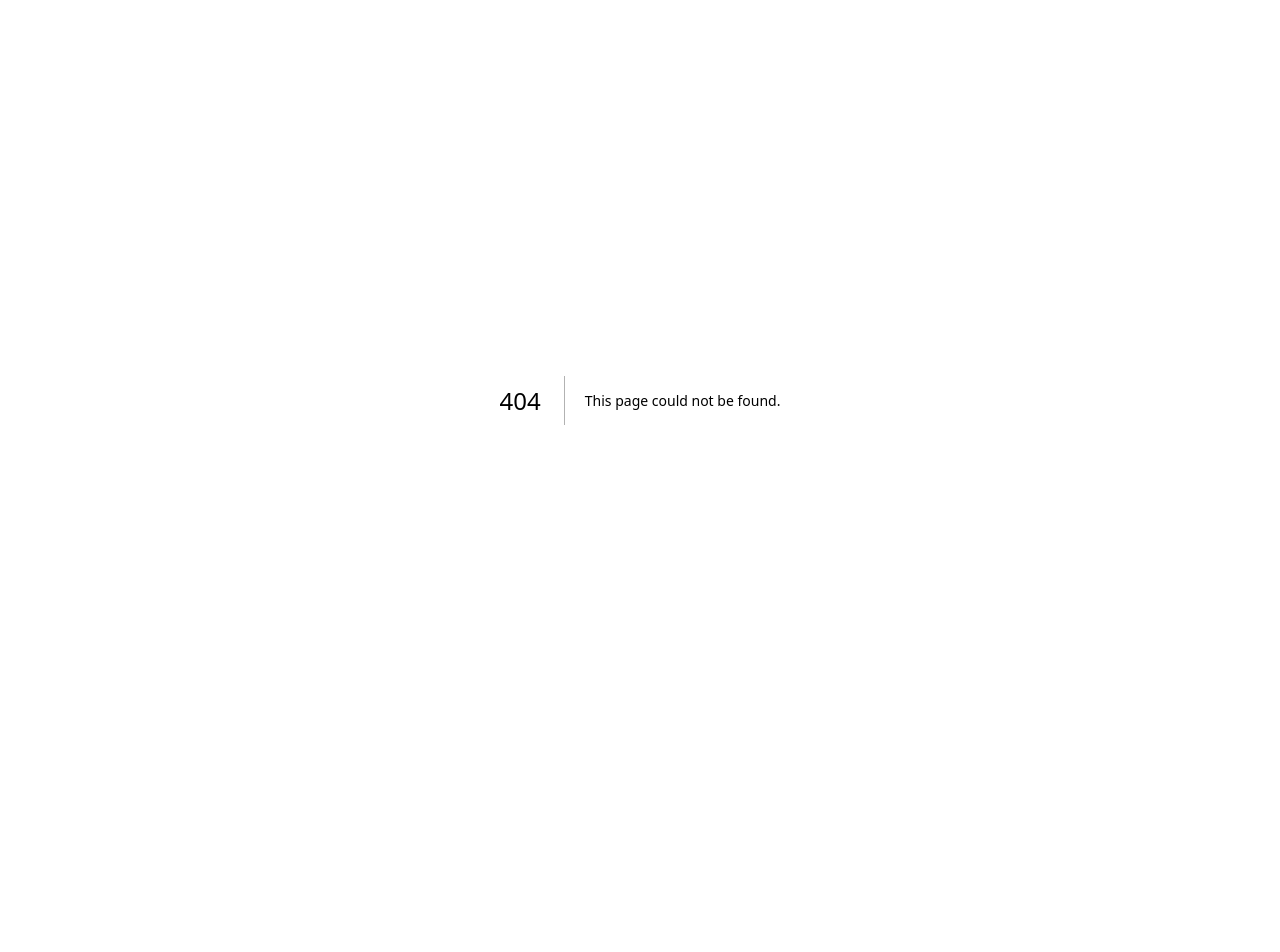
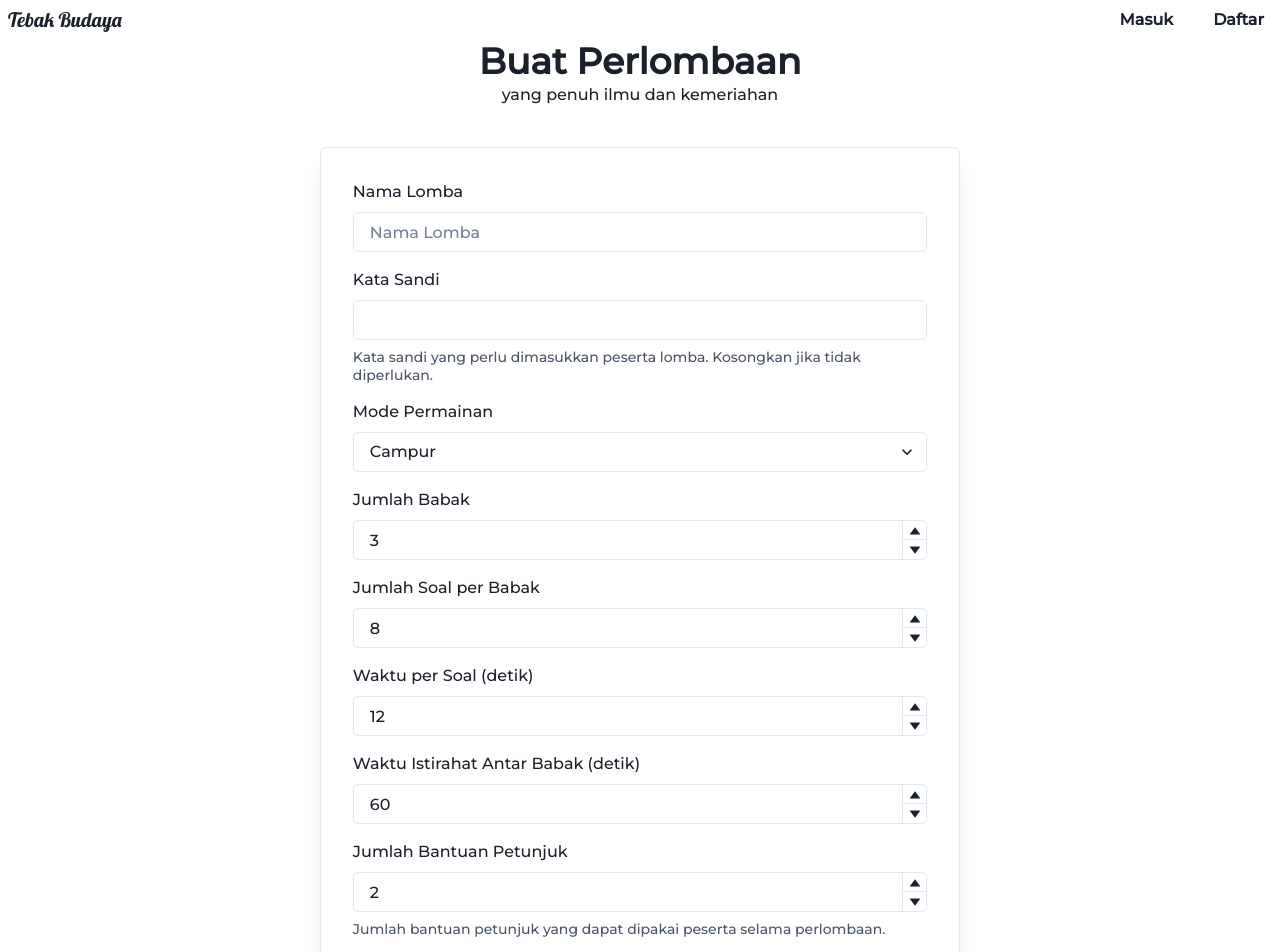
Before and after one commit to Lutfi-Azis/Tebak-Budaya-Indo, a Next.js app: page /tournament/create in a window 1280 px wide. Before the commit this address had no page. Shown: the top 952 px of the page. Before the commit the page ends 800 px from the top, so only its background shows below. Built offline with nearby package versions, Linux system fonts and the light colour scheme.

Commit message:
feat: tournament

```diff
--- a/components/FormPage.tsx
+++ b/components/FormPage.tsx
@@ -1,28 +1,28 @@
-import { Box, Container, Heading, Text } from "@chakra-ui/react";
+import { Container, Heading, Text, ContainerProps } from "@chakra-ui/react";
 import { FC, PropsWithChildren } from "react";
 
 type Props = PropsWithChildren<{
-  heading: string;
-  caption: string;
-}>;
+  heading?: string;
+  caption?: string;
+}> &
+  ContainerProps;
 
-const FormPage: FC<Props> = (props) => {
+const FormPage: FC<Props> = ({ heading, caption, ...props }) => {
   return (
     <>
       <Container textAlign="center" pb={10}>
-        <Heading>{props.heading}</Heading>
-        <Text>{props.caption}</Text>
+        {heading && <Heading>{heading}</Heading>}
+        {caption && <Text>{caption}</Text>}
       </Container>
       <Container
-        maxW="md"
+        w={["100%", "80%", "60%"]}
         shadow="xl"
         borderRadius="md"
         py="8"
         px="8"
         borderWidth={1}
-      >
-        {props.children}
-      </Container>
+        {...props}
+      />
     </>
   );
 };
--- /dev/null
+++ b/pages/tournament/create.tsx
@@ -0,0 +1,119 @@
+import {
+  FormControl,
+  FormLabel,
+  FormHelperText,
+  Input,
+  Stack,
+  NumberInput,
+  NumberInputField,
+  NumberIncrementStepper,
+  NumberDecrementStepper,
+  NumberInputStepper,
+  Select,
+} from "@chakra-ui/react";
+import ButtonLink from "../../components/ButtonLink";
+import FormPage from "../../components/FormPage";
+import Head from "../../components/Head";
+import Header from "../../components/Header";
+
+export default function CreateTournament() {
+  return (
+    <>
+      <Head
+        title="Buat Turnamen"
+        description="Pembuatan turnamen Tebak Budaya"
+      />
+      <Header />
+      <FormPage
+        heading="Buat Perlombaan"
+        caption="yang penuh ilmu dan kemeriahan"
+      >
+        <form>
+          <Stack spacing={4}>
+            <FormControl>
+              <FormLabel>Nama Lomba</FormLabel>
+              <Input type="text" placeholder="Nama Lomba" required />
+            </FormControl>
+            <FormControl>
+              <FormLabel>Kata Sandi</FormLabel>
+              <Input type="password" />
+              <FormHelperText>
+                Kata sandi yang perlu dimasukkan peserta lomba. Kosongkan jika
+                tidak diperlukan.
+              </FormHelperText>
+            </FormControl>
+            <FormControl>
+              <FormLabel>Mode Permainan</FormLabel>
+              <Select placeholder="Select option" defaultValue="mixed">
+                <option value="mixed">Campur</option>
+                <option value="area">Wilayah</option>
+                <option value="clothing">Baju Adat</option>
+              </Select>
+            </FormControl>
+            <FormControl>
+              <FormLabel>Jumlah Babak</FormLabel>
+              <NumberInput defaultValue={3} min={1} max={10}>
+                <NumberInputField />
+                <NumberInputStepper>
+                  <NumberIncrementStepper />
+                  <NumberDecrementStepper />
+                </NumberInputStepper>
+              </NumberInput>
+            </FormControl>
+            <FormControl>
+              <FormLabel>Jumlah Soal per Babak</FormLabel>
+              <NumberInput defaultValue={8} min={1} max={16}>
+                <NumberInputField />
+                <NumberInputStepper>
+                  <NumberIncrementStepper />
+                  <NumberDecrementStepper />
+                </NumberInputStepper>
+              </NumberInput>
+            </FormControl>
+            <FormControl>
+              <FormLabel>Waktu per Soal (detik)</FormLabel>
+              <NumberInput defaultValue={12} min={10} max={120}>
+                <NumberInputField />
+                <NumberInputStepper>
+                  <NumberIncrementStepper />
+                  <NumberDecrementStepper />
+                </NumberInputStepper>
+              </NumberInput>
+            </FormControl>
+            <FormControl>
+              <FormLabel>Waktu Istirahat Antar Babak (detik)</FormLabel>
+              <NumberInput defaultValue={60} min={10} max={1200}>
+                <NumberInputField />
+                <NumberInputStepper>
+                  <NumberIncrementStepper />
+                  <NumberDecrementStepper />
+                </NumberInputStepper>
+              </NumberInput>
+            </FormControl>
+            <FormControl>
+              <FormLabel>Jumlah Bantuan Petunjuk</FormLabel>
+              <NumberInput defaultValue={2} min={0} max={10}>
+                <NumberInputField />
+                <NumberInputStepper>
+                  <NumberIncrementStepper />
+                  <NumberDecrementStepper />
+                </NumberInputStepper>
+              </NumberInput>
+              <FormHelperText>
+                Jumlah bantuan petunjuk yang dapat dipakai peserta selama
+                perlombaan.
+              </FormHelperText>
+            </FormControl>
+            <ButtonLink
+              href={"./" + Math.floor(Math.random() * 10 ** 8)}
+              size="lg"
+              width="100%"
+            >
+              Buat Lomba
+            </ButtonLink>
+          </Stack>
+        </form>
+      </FormPage>
+    </>
+  );
+}
```
Also changed, not shown: pages/index.tsx (+14 -6 lines), pages/tournament/[id].tsx (added, +79 -0 lines).
